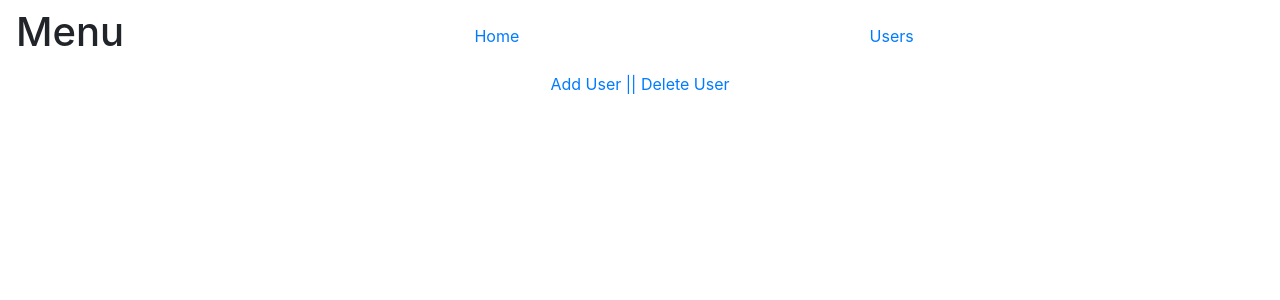
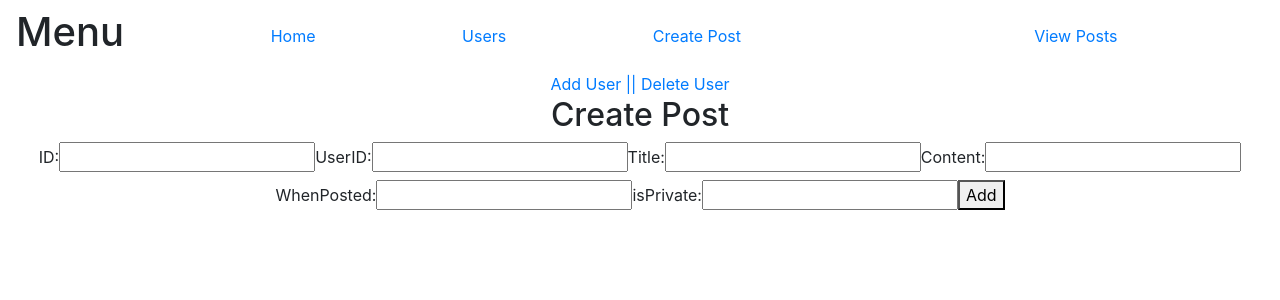
Before and after one commit to ArneCaris/Project12.2018, a React (Create React App) app in the folder react_client/: page /createpost in a window 1280 px wide. Shown: the top 300 px of the page. Built offline with nearby package versions, Linux system fonts and the light colour scheme.

Commit message:
Post result appearing invisible

```diff
--- a/react_client/src/App.js
+++ b/react_client/src/App.js
@@ -10,6 +10,8 @@ import BorrowerTable from './BorrowerTable';
 import AddBorrower from './AddBorrower';
 import UpdateBorrower from './UpdateBorrower';
 import DeleteBorrower from './DeleteBorrower';
+import CreatePost from './CreatePost';
+import ViewPost from './ViewPost';
 import { NavLink, Route } from 'react-router-dom';
 
 require("react-bootstrap/lib/NavbarHeader");
@@ -29,6 +31,13 @@ class App extends Component {
             <NavLink to="/Users">
               Users
             </NavLink>
+            <NavLink to="/CreatePost">
+              Create Post
+            </NavLink>
+            <br/>
+            <NavLink to="/ViewPost">
+              View Posts
+            </NavLink>
             <br/>
 
         </div>
@@ -41,7 +50,10 @@ class App extends Component {
           </NavLink>
         </div>
 
+
         <Route path="/" exact component={Home} />
+        <Route path="/createpost" exact component={CreatePost} />
+        <Route path="/viewpost" exact component={ViewPost} />
         <Route path="/Users" exact component={UserTable} />
         <Route path="/Users/add" exact component={AddUser} />
         <Route path="/Users/delete" exact component={DeleteUser} />
--- /dev/null
+++ b/react_client/src/CreatePost.js
@@ -0,0 +1,75 @@
+import React, { Component } from 'react';
+import axios from 'axios';
+
+class CreatePost extends Component {
+
+        constructor() {
+            super();
+            this.onChange = this.onChange.bind(this);
+            this.handleSubmit = this.handleSubmit.bind(this);
+            this.state = {
+                id: '',
+                userid: '',
+                title: '',
+                content: '',
+                whenposted: '',
+                isprivate: ''
+            };
+        }
+        onChange = e => {
+            const state = this.state;
+            state[e.target.name] = e.target.value;
+            this.setState(state);
+        };
+        handleSubmit = event => {
+            event.preventDefault();
+
+            const { ID, UserID, Title, Content, WhenPosted, isPrivate  } = this.state;
+            window.location.reload();
+
+            axios
+                .post('http://localhost:3000/posts', { ID, UserID, Title, Content, WhenPosted, isPrivate  })
+                .then(res => {
+                console.log(res);
+                console.log(res.data);
+                });
+            };
+        render() {
+        return (
+            <div>
+                <h2>Create Post</h2>
+                <form onSubmit={this.handleSubmit}>
+                    <label>
+                    ID:
+                    <input type="number" name="ID" onChange={this.onChange} />
+                    </label>
+                    <label>
+                    UserID:
+                    <input type="number" name="UserID" onChange={this.onChange} />
+                    </label>
+                    <label>
+                    Title:
+                    <input type="text" name="Title" onChange={this.onChange} />
+                    </label>
+                    <label>
+                    Content:
+                    <input type="text" name="Content" onChange={this.onChange} />
+                    </label>
+                    <label>
+                    WhenPosted:
+                    <input type="text" name="WhenPosted" onChange={this.onChange} />
+                    </label>
+                    <label>
+                    isPrivate:
+                    <input type="text" name="isPrivate" onChange={this.onChange} />
+                    </label>
+                    <button className="button" type="submit">
+                    Add
+                    </button>
+                </form>
+            </div>
+        );
+    }
+}
+
+export default CreatePost;
--- /dev/null
+++ b/react_client/src/ViewPost.js
@@ -0,0 +1,50 @@
+import React, { Component } from 'react';
+import axios from 'axios';
+
+class ViewPost extends Component {
+constructor() {
+    super();
+    this.getPosts = this.getPosts.bind(this);
+    this.state = {
+      posts: []
+    };
+  }
+  getPosts() {
+    axios.get(`http://localhost:3000/posts`).then(res => {
+      const posts = res.data;
+      this.setState({ posts });
+    });
+  }
+    render() {
+        return (
+        <div>
+          <button className="button" onClick={this.getPosts}>
+            Show posts
+          </button>
+          <table className="table table-bordered">
+            <thead>
+              <tr>
+                <th>ID</th>
+                <th>Title</th>
+                <th>Content</th>
+                <th>When posted</th>
+                <th>Is Private?</th>
+              </tr>
+            </thead>
+            <tbody>
+              {this.state.posts.map(Post => (
+                <tr key={Post.id}>
+                  <td>{Post.title}</td>
+                  <td>{Post.content}</td>
+                  <td>{Post.whenposted}</td>
+                  <td>{Post.isprivate}</td>
+                </tr>
+              ))}
+            </tbody>
+          </table>
+        </div>
+        );
+    }
+}
+
+export default ViewPost;
```
Also changed, not shown: 1 other file (tests, documents, lock files or other folders).
